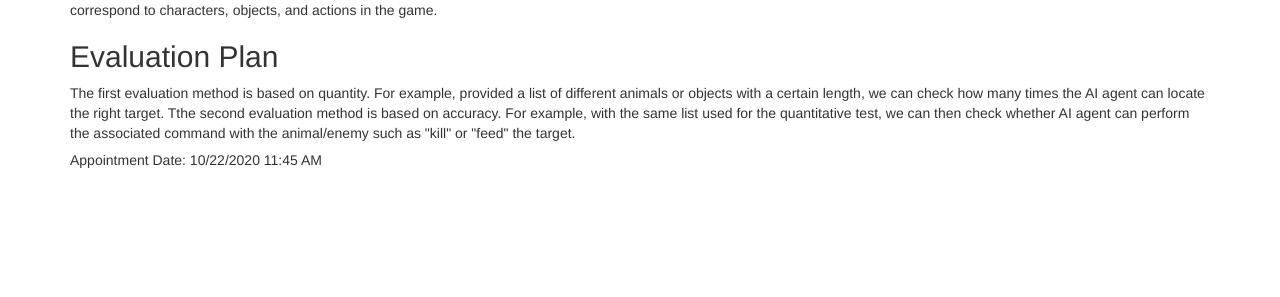
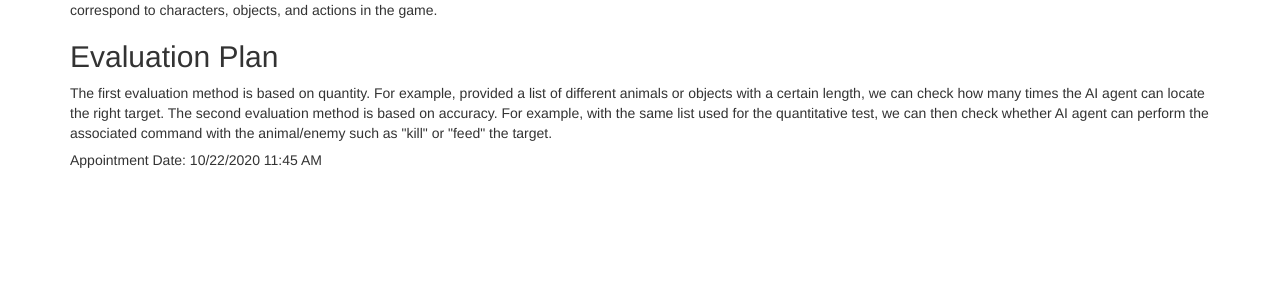
Before and after one commit to RohanMannem/ChatbotSteve, a Jekyll site: the page built from docs/proposal.md, in a window 1280 px wide. Shown: the part 379-676 px from the top of the page. Built offline with Jekyll 4.4.1, drawn with Linux system fonts in a browser that asks for light colours.

Commit message:
Update proposal.md

```diff
--- a/docs/proposal.md
+++ b/docs/proposal.md
@@ -10,6 +10,6 @@ title: Proposal
 <p>We will extract the keywords from the user input using NLP models like text classification which allows a set of instructions to be understood by our agent. The instructions will correspond to characters, objects, and actions in the game.</p>
 
 <h2>Evaluation Plan</h2>
-<p>The first evaluation method is based on quantity. For example, provided a list of different animals or objects with a certain length, we can check how many times the AI agent can locate the right target. Tthe second evaluation method is based on accuracy. For example, with the same list used for the quantitative test, we can then check whether AI agent can perform the associated command with the animal/enemy such as "kill" or "feed" the target.</p>
+<p>The first evaluation method is based on quantity. For example, provided a list of different animals or objects with a certain length, we can check how many times the AI agent can locate the right target. The second evaluation method is based on accuracy. For example, with the same list used for the quantitative test, we can then check whether AI agent can perform the associated command with the animal/enemy such as "kill" or "feed" the target.</p>
 
 <h5>Appointment Date: 10/22/2020 11:45 AM</h5>
```
